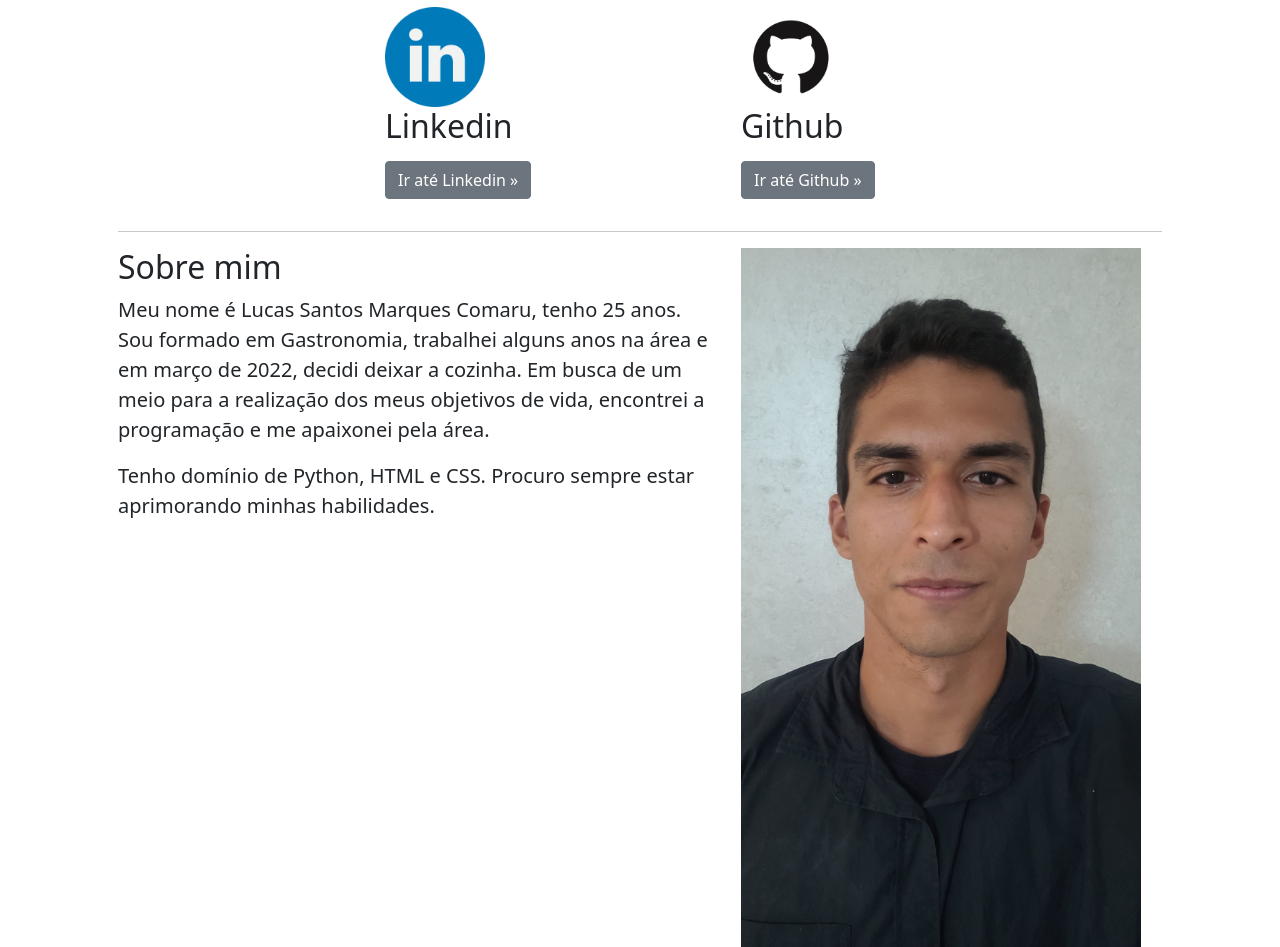
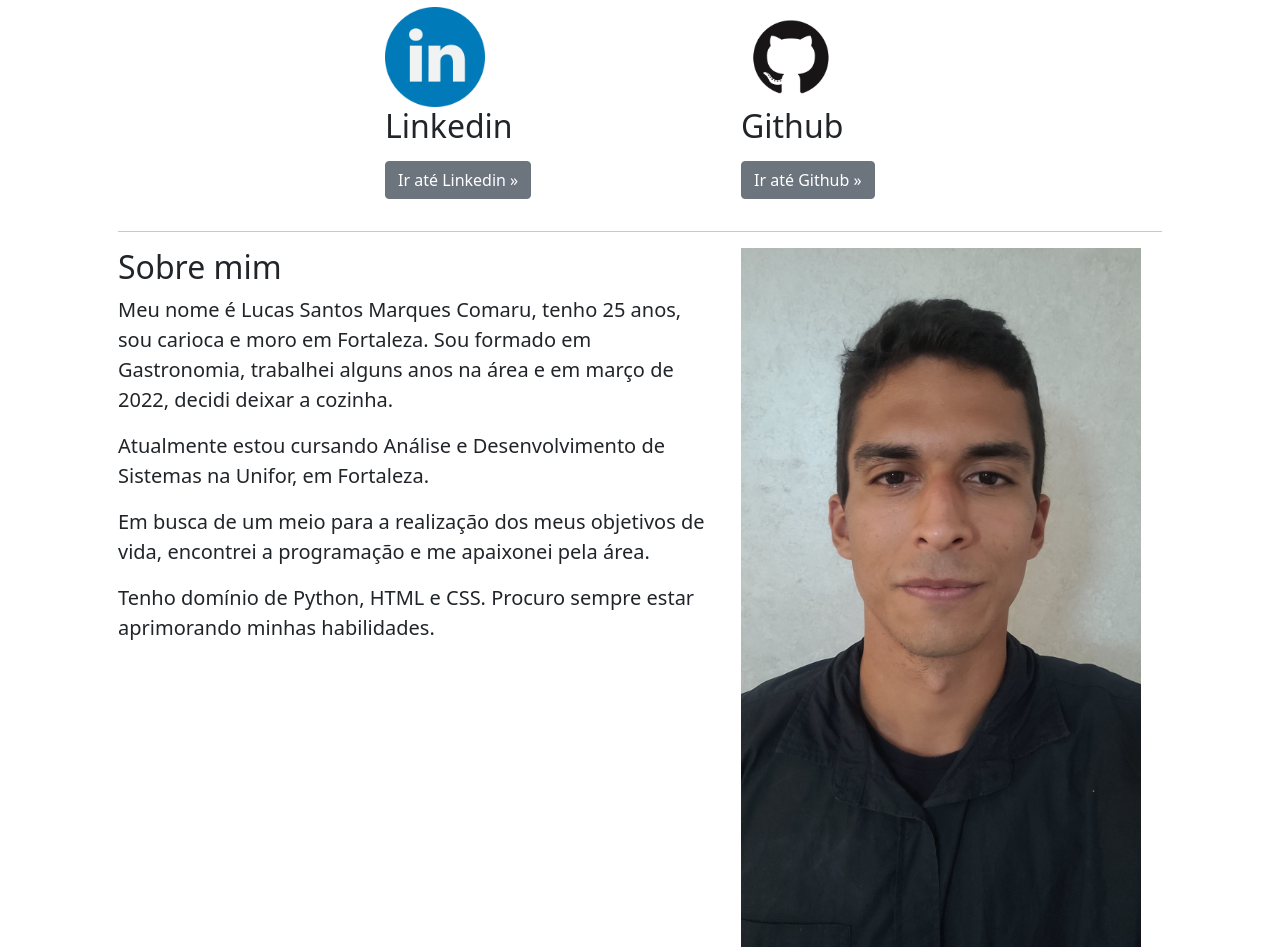
Before and after one commit to lucascomaru/portproject, a Flask app: page / in a window 1280 px wide. Shown: the part 441-1388 px from the top of the page. Run offline with Flask 2, Linux system fonts and the light colour scheme; some libraries are stand-ins or nearby versions.

Commit message:
Atualizado

```diff
--- a/portproject/templates/homepage.html
+++ b/portproject/templates/homepage.html
@@ -62,9 +62,11 @@
     <div class="row featurette">
       <div class="col-md-7">
         <h2 id="scrollspyHeading1">Sobre mim</h2>
-        <p class="lead ">Meu nome é Lucas Santos Marques Comaru, tenho 25 anos.
+        <p class="lead ">Meu nome é Lucas Santos Marques Comaru, tenho 25 anos, sou carioca e moro em Fortaleza.
           Sou formado em Gastronomia, trabalhei alguns anos na área e em março de 2022, decidi deixar
-a cozinha. Em busca de um meio para a realização dos meus objetivos de vida, encontrei a programação e me apaixonei pela área.</p>
+a cozinha.
+            <p class="lead ">Atualmente estou cursando Análise e Desenvolvimento de Sistemas na Unifor, em Fortaleza. </p>
+            <p class="lead">Em busca de um meio para a realização dos meus objetivos de vida, encontrei a programação e me apaixonei pela área.</p>
         <p class="lead "> Tenho domínio de Python, HTML e CSS. Procuro sempre estar aprimorando minhas habilidades.
       </div>
       <div class="col-md-5">
```
